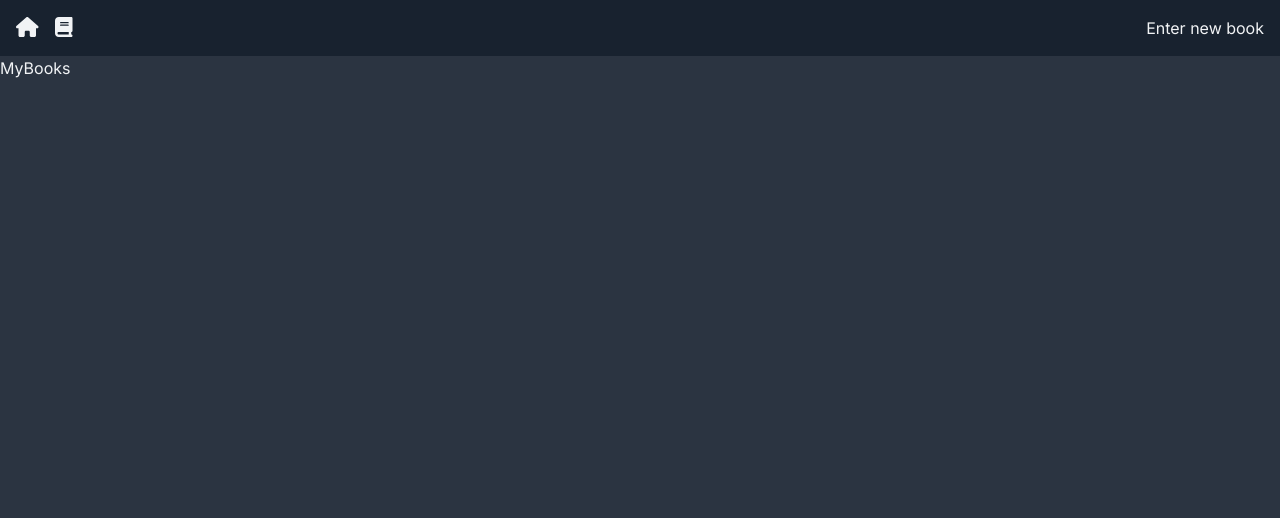
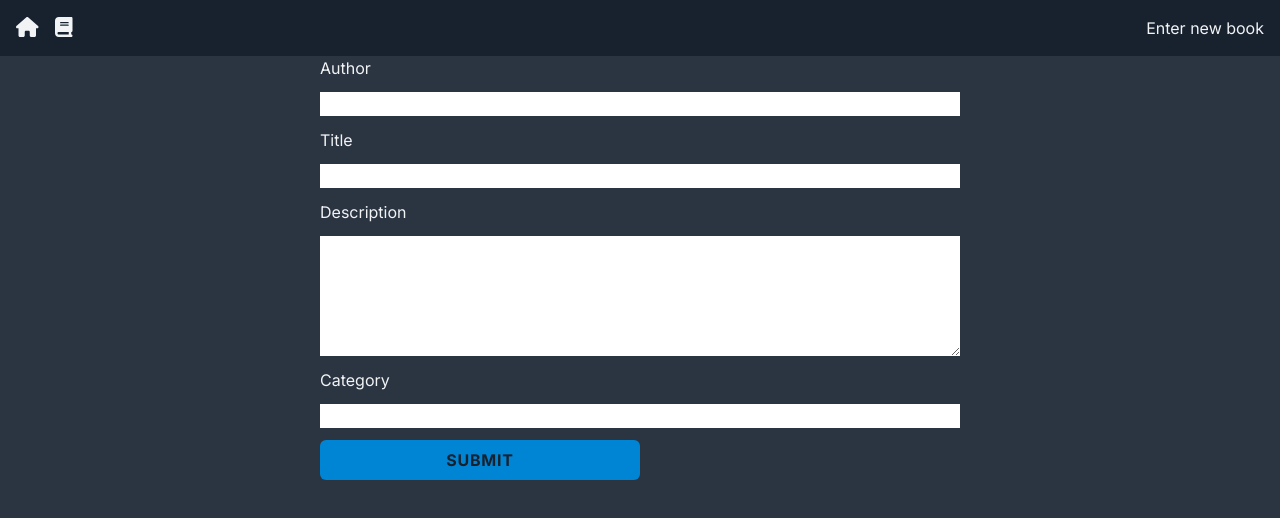
Before and after one commit to IngaSafranova/books, a Next.js app: page /MyBooks in a window 1280 px wide. Shown: the top 518 px of the page. Built offline with nearby package versions, Linux system fonts and the light colour scheme.

Commit message:
connected to database

```diff
--- a/app/MyBooks/page.jsx
+++ b/app/MyBooks/page.jsx
@@ -1,9 +1,11 @@
-import React from 'react'
+import React from 'react';
+import EditBookForm from '../components/BookForm';
 
 const MyBooks
  = () => {
   return (
-    <div>MyBooks
+    <div>
+      <EditBookForm/>
     </div>
   )
 }
--- a/app/api/route.js
+++ b/app/api/books/route.jsx
@@ -1,4 +1,4 @@
-import Book from "../models/mongodb";
+import Book from "../../models/mongodb";
 import { NextResponse } from "next/server";
 
 export async function GET() {
@@ -13,6 +13,7 @@ export async function GET() {
 }
 
 export async function POST(req) {
+  console.log('book done')
   try {
     const body = await req.json();
     const bookData = body.formData;
--- a/app/components/BookForm.jsx
+++ b/app/components/BookForm.jsx
@@ -3,25 +3,26 @@ import { useRouter } from "next/navigation";
 import React, { useState } from "react";
 
 const EditBookForm = ({ book }) => {
-  const EDITMODE = book._id === "new" ? false : true;
+  // const EDITMODE = book._id === "new" ? false : true;
     const router = useRouter();
 
   const startingBookData = {
     author: '',
     title: '',
     description: '',
-    series: '',
-    seriesNumber: '',
+    category:'',
+    // series: '',
+    // seriesNumber: '',
   };
 
-  if (EDITMODE) {
-    startingTicketData["title"] = ticket.title;
-    startingTicketData["description"] = ticket.description;
-    startingTicketData["priority"] = ticket.priority;
-    startingTicketData["progress"] = ticket.progress;
-    startingTicketData["status"] = ticket.status;
-    startingTicketData["category"] = ticket.category;
-  }
+  // if (EDITMODE) {
+  //   startingBookData["title"] = book.title;
+  //   startingBookData["description"] = book.description;
+  //   startingBookData["author"] = book.author;
+  //   startingBookData["series"] = book.series;
+  //   startingBookData["seriesNumber"] = book.seriesNumber;
+  //   startingBookData["category"] = book.category;
+  // }
 
   const [formData, setFormData] = useState(startingBookData);
 
@@ -38,28 +39,28 @@ const EditBookForm = ({ book }) => {
   const handleSubmit = async (e) => {
     e.preventDefault();
 
-    if (EDITMODE) {
-      const res = await fetch(`/api/Tickets/${ticket._id}`, {
-        method: "PUT",
-        headers: {
-          "Content-type": "application/json",
-        },
-        body: JSON.stringify({ formData }),
-      });
-      if (!res.ok) {
-        throw new Error("Failed to update ticket");
-      }
-    } else {
-      const res = await fetch("/api/Tickets", {
+    // if (EDITMODE) {
+    //   const res = await fetch(`/api/Books/${book._id}`, {
+    //     method: "PUT",
+    //     headers: {
+    //       "Content-type": "application/json",
+    //     },
+    //     body: JSON.stringify({ formData }),
+    //   });
+    //   if (!res.ok) {
+    //     throw new Error("Failed to update book");
+    //   }
+    // } else {
+      const res = await fetch("/api/books", {
         method: "POST",
         body: JSON.stringify({ formData }),
         //@ts-ignore
         "Content-Type": "application/json",
       });
       if (!res.ok) {
-        throw new Error("Failed to create ticket");
+        throw new Error("Failed to create book");
       }
-    }
+    // }
 
     router.refresh();
     router.push("/");
@@ -74,7 +75,7 @@ const EditBookForm = ({ book }) => {
         method="post"
         className="flex flex-col gap-3 w-1/2"
       >
-        <h3>{EDITMODE ? "Update Your Ticket" : "Create New Ticket"}</h3>
+        {/* <h3>{EDITMODE ? "Update Your Ticket" : "Create New Ticket"}</h3> */}
         <label>Author</label>
         <input
           id="author"
@@ -83,6 +84,7 @@ const EditBookForm = ({ book }) => {
           onChange={handleChange}
           required={true}
           value={formData.author}
+          className="text-black"
         />
         <label>Title</label>
 
@@ -92,27 +94,36 @@ const EditBookForm = ({ book }) => {
           type="text"
           onChange={handleChange}
           value={formData.title}
-
+          className="text-black"
         />
         <label>Description</label>
         <textarea
           id="description"
           name="description"
           onChange={handleChange}
-
           value={formData.description}
           rows="5"
+          className="text-black"
         />
+        <label>Category</label>
 
+        <input
+          id="category"
+          name="category"
+          type="text"
+          onChange={handleChange}
+          value={formData.category}
+          className="text-black"
+        />
 
         <input
           type="submit"
           className="btn max-w-xs"
-          value={EDITMODE ? "Update Ticket" : "Create Ticket"}
+          // value={EDITMODE ? "Update Ticket" : "Create Ticket"}
         />
       </form>
     </div>
   );
 };
 
-export default EditTicketForm;
+export default EditBookForm;
--- a/app/models/mongodb.js
+++ b/app/models/mongodb.jsx
@@ -1,10 +1,10 @@
 import mongoose, { Schema } from "mongoose";
 
-if (process.env.NODE_ENV !== 'production') {
-    require('dotenv').load()
-}
+// if (process.env.NODE_ENV !== 'production') {
+//     require('dotenv').load()
+// }
 
-mongoose.connect(process.env.MONGODB_URI, { useNewUrlParser: true });
+mongoose.connect(process.env.MONGODB_URI);
 const db = mongoose.connection;
 db.on('error', error => console.error(error));
 db.once('open', ()=> console.log('Connected to Mongoose'))
@@ -15,8 +15,9 @@ const bookSchema = new Schema({
     author: String,
     title: String,
     description: String,
-    series: Boolean,
-    seriesNumber: Number,
+    category: String,
+    // series: Boolean,
+    // seriesNumber: Number,
 },
     {
     timestamps: true
```
Also changed, not shown: app/api/books/[id]/route.jsx (renamed from app/api/Books/[id]/route.jsx), app/layout.jsx (renamed from app/layout.js), app/page.jsx (renamed from app/page.js). Lines whose indentation alone changed are shown as unchanged.
